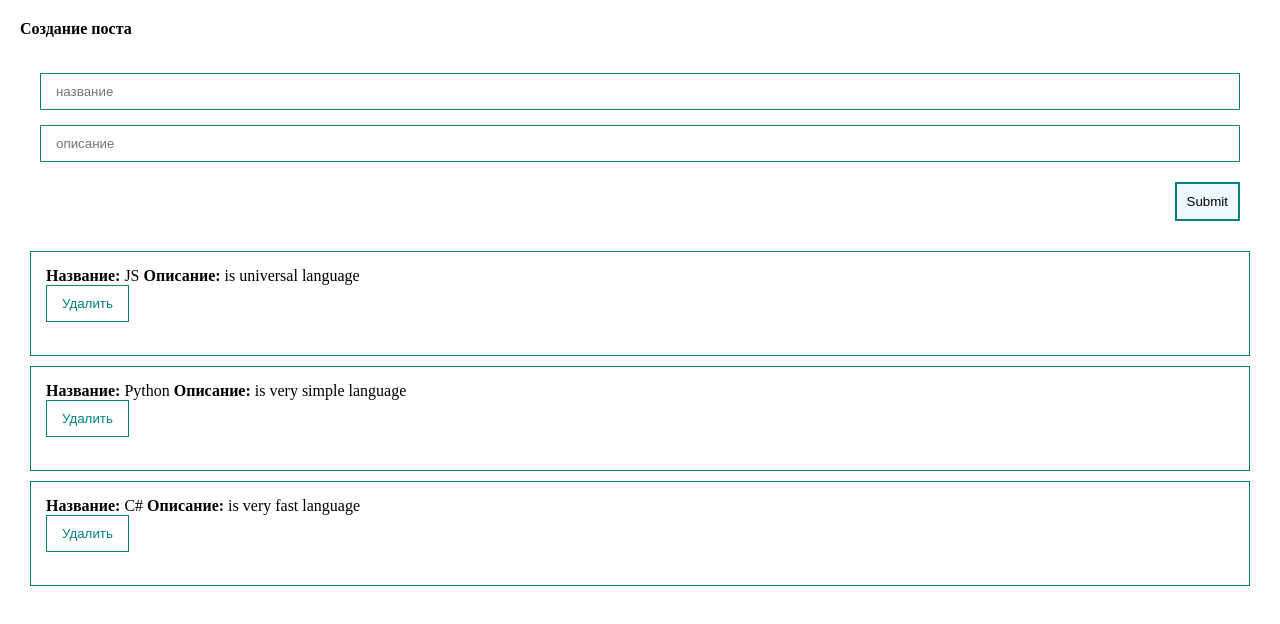
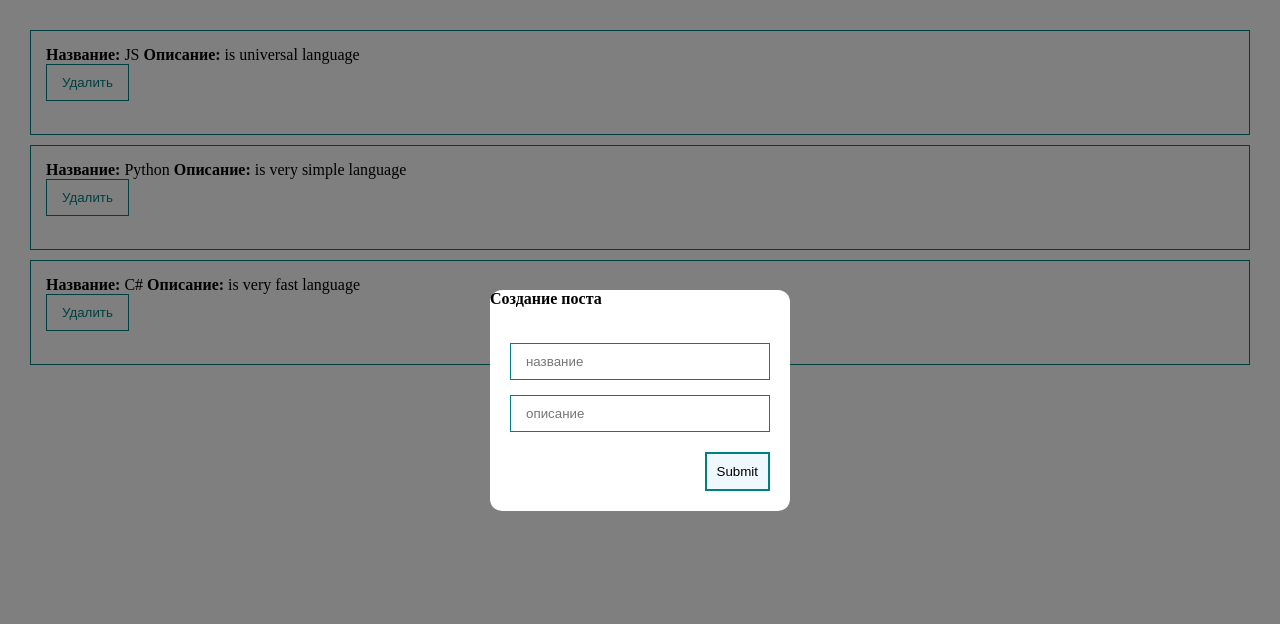
Before and after one commit to Tyrannozavr/learnVue, a Vue app: page / in a window 1280 px wide. Shown: the top 624 px of the page. Built offline with nearby package versions, Linux system fonts and the light colour scheme.

Commit message:
click := hide dialog

```diff
--- /dev/null
+++ b/src/components/UI/MyDialog.vue
@@ -0,0 +1,38 @@
+<script>
+export default {
+  name: "my-dialog",
+  props: {
+    show: {
+      type: Boolean,
+      default: false
+    }
+  }
+}
+</script>
+
+<template>
+  <div class="dialog" v-if="show" @click="$emit('update:show', false)">
+    <div class="dialog__content">
+      <slot />
+    </div>
+  </div>
+</template>
+
+<style scoped>
+.dialog {
+  top: 0;
+  bottom: 0;
+  left: 0;
+  right: 0;
+  background-color: rgba(0, 0, 0, 0.5);
+  position: fixed;
+  display: flex;
+}
+.dialog__content {
+  margin: auto;
+  background: white;
+  border-radius: 12px;
+  min-width: 300px;
+  min-height: 50px;
+}
+</style>
--- a/src/components/UI/index.js
+++ b/src/components/UI/index.js
@@ -1,8 +1,10 @@
 import myInpput from "@/components/UI/MyInput.vue";
 import myButton from "@/components/UI/MyButton.vue";
+import MyDialog from "@/components/UI/MyDialog.vue";
 
 
 export default [
     myInpput,
-    myButton
+    myButton,
+    MyDialog
 ]
--- a/src/components/postForm.vue
+++ b/src/components/postForm.vue
@@ -27,6 +27,7 @@
 </script>
 
 <template>
+  <strong>Создание поста</strong>
   <form @submit.prevent="createPost">
     <my-input v-model="post.name" placeholder="название" />
     <my-input v-model="post.body" placeholder="описание" />
--- a/src/views/HomeView.vue
+++ b/src/views/HomeView.vue
@@ -1,9 +1,6 @@
 <template>
- <div>
-    <strong>Создание поста</strong>
-    <post-form @create="createPost"/>
+    <my-dialog v-model:show="showDialog" ><post-form @create="createPost"/></my-dialog>
     <posts-list :posts="posts" @remove="removePost"/>
-  </div>
 </template>
 
 <script>
@@ -20,7 +17,8 @@
         {id: 1, name: 'JS', body: 'is universal language'},
         {id: 2, name: 'Python', body: 'is very simple language'},
         {id: 3, name: 'C#', body: 'is very fast language'},
-      ]
+      ],
+      showDialog: true
     }
   },
   methods: {
```
